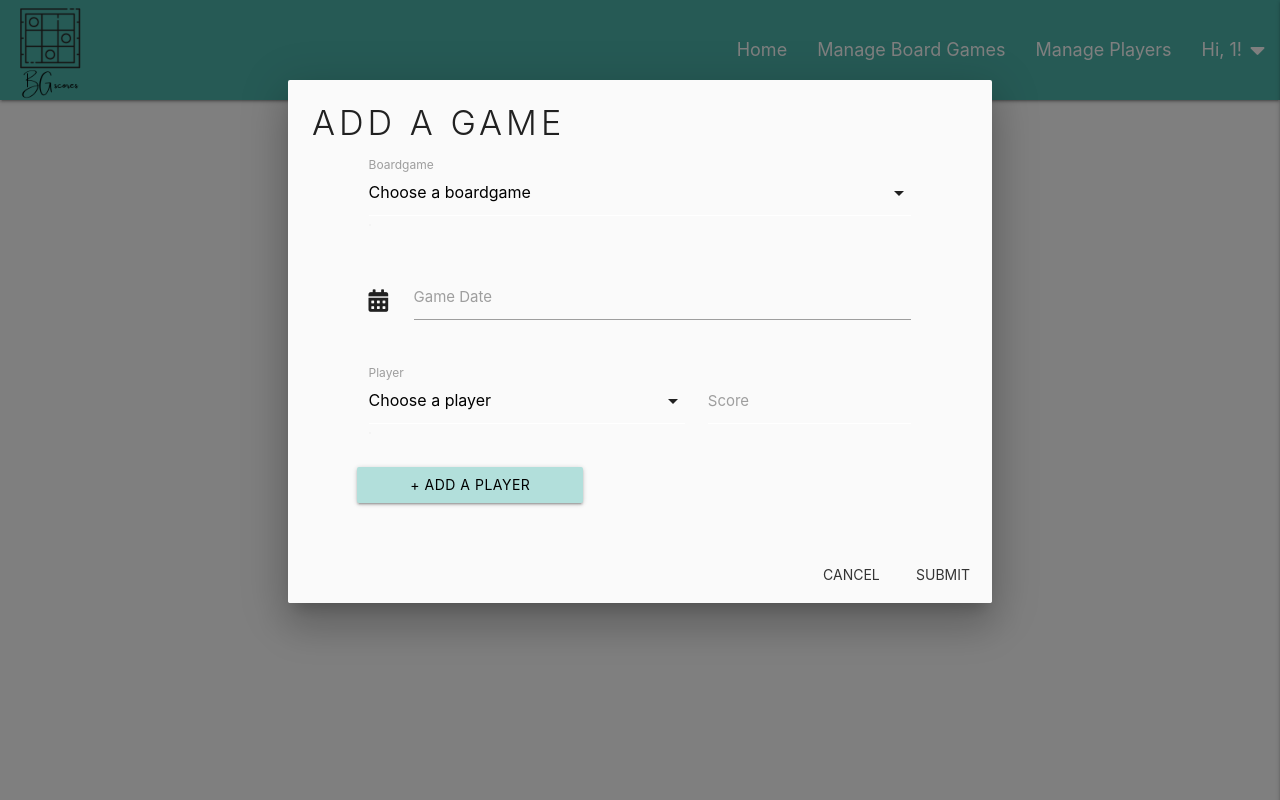
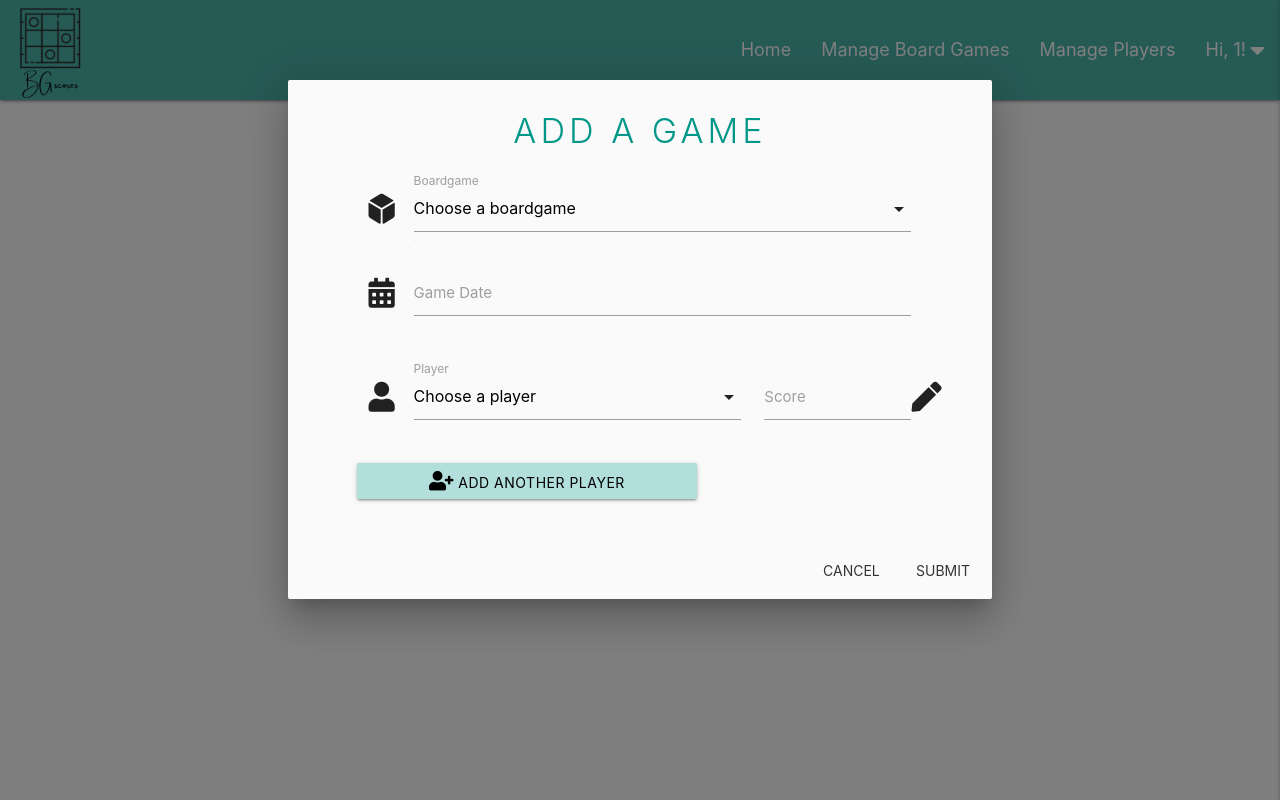
Before and after one commit to gladys-pascual/bg-scores, a Flask app: page / in a window 1280 px wide, after a click on "ADD A GAME". Run offline with Flask 2, Linux system fonts and the light colour scheme; the visitor is signed in with stand-in values (Sample User, id 1); data that the repository does not hold is empty; some libraries are stand-ins or nearby versions.

Commit message:
Add a game styling fixed, no functionality yet.

```diff
--- a/static/css/style.css
+++ b/static/css/style.css
@@ -34,7 +34,7 @@
 }
 
 .fa-icon {
-  padding-left: 8px;
+  padding-left: 4px;
 }
 
 .modal-button-wrapper{
@@ -167,17 +167,14 @@ a:-webkit-any-link:focus-visible {
   font-weight: 300;
 }
 
-.input-field .prefix{
+.input-field .login-register-icons {
   padding-top: 8px;
   font-size: 1.5rem;
 }
 
-input[type=text]:not(.browser-default) {
-  border-bottom: 1px solid white;
-}
-
 #username, #password {
   color: white;
+  border-bottom: 1px solid white;
 }
 
 .submit-btn{
@@ -218,3 +215,25 @@ input[type=text]:not(.browser-default) {
   justify-content: space-between;
   padding: 0 2vw;
 }
+
+/* add games */
+.add-game-heading{
+  padding: 8px;
+}
+
+.choose-bg{
+  margin-bottom: 0px;
+}
+
+.dropdown-icon .prefix{
+  padding-top:0px;
+}
+
+.row .player{
+  padding-right: 12px;
+}
+
+#add-game-player:hover{
+
+
+}
--- a/templates/games.html
+++ b/templates/games.html
@@ -3,17 +3,18 @@
   <!-- Modal Trigger -->
   <div class="modal-button-wrapper">
     <button class="waves-effect waves-light btn modal-trigger modal-button teal lighten-3" data-target="add_game">
-      Add a game <i class="fas fa-gamepad modal-button-icon"><span class="sr-only">game icon</span></i>
+      Add a game <i class="fas fa-dice-d6 modal-button-icon"><span class="sr-only">game icon</span></i>
     </button>
   </div>
   <!-- Add Game Modal -->
   <div id="add_game" class="modal">
     <div class="modal-content">
-      <form class="col s8 offset-s2" action="">
-        <h4>Add a game</h4>
+      <form class="col s10 offset-s1 l8 offset-l2" action="">
+        <h4 class="center add-game-heading teal-text">Add a game</h4>
         <!-- Choose a boardgame  -->
-        <div class="row">
+        <div class="row choose-bg">
           <div class="input-field col s10 offset-s1">
+            <i class="fas fa-dice-d6 prefix"></i>
             <select id="boardgame" name="boardgame" class="validate" required>
               <option value="" disabled selected>Choose a boardgame</option>
               {% for boardgame in boardgames %}
@@ -42,7 +43,8 @@
         <!-- Choose a player  -->
         <div class="row" >
           <div id="add-player-score">
-            <div class="input-field col s6 offset-s1">
+            <div class="input-field col s7 offset-s1 player">
+              <i class="fas fa-user prefix dropdown-icon"></i>
               <select id="boardgame" name="boardgame" class="validate" required>
                 <option value="" disabled selected>Choose a player</option>
                 {% for player in players %}
@@ -51,18 +53,25 @@
               </select>
               <label for="player" >Player</label>
             </div>
-            <div class="input-field col s4">
-              <input type="text" class="validate" required>
+            <div class="input-field col s3 score">
+              <input
+                id="score"
+                name="score"
+                min="0"
+                type="number"
+                class="validate"
+                required
+              >
               <label for="score">Score</label>
+              <i class="fas fa-pen prefix"></i>
             </div>
           </div>
         </div>
         <div class="row">
-          <button class="waves-effect waves-light btn teal lighten-4 black-text col s4 offset-s1" id="add-game-player">
-            + Add a player
+          <button class="waves-effect waves-light btn teal lighten-4 black-text col s10 offset-s1 m6 offset-m1" id="add-game-player">
+            <i class="fas fa-user-plus"><span class="sr-only">Plus</span></i> Add another player
           </button>
         </div>
-
       </form>
     </div>
     <div class="modal-footer">
--- a/templates/login.html
+++ b/templates/login.html
@@ -8,7 +8,7 @@
         <!-- Username -->
         <div class="row">
           <div class="input-field col s12 m10 offset-m1">
-            <i class="fas fa-user-cog prefix white-text"></i>
+            <i class="fas fa-user-cog prefix white-text login-register-icons"></i>
             <input
               id="username"
               name="username"
@@ -25,7 +25,7 @@
         <!-- Password -->
         <div class="row">
           <div class="input-field col s12 m10 offset-m1">
-            <i class="fas fa-user-lock prefix white-text"></i>
+            <i class="fas fa-user-lock prefix white-text login-register-icons"></i>
             <input
               id="password"
               name="password"
--- a/templates/register.html
+++ b/templates/register.html
@@ -8,7 +8,7 @@
         <!-- Username -->
         <div class="row">
           <div class="input-field col s12 m10 offset-m1">
-            <i class="fas fa-user-plus prefix white-text"></i>
+            <i class="fas fa-user-plus prefix white-text login-register-icons"></i>
             <input
               id="username"
               name="username"
@@ -25,7 +25,7 @@
         <!-- Password -->
         <div class="row">
           <div class="input-field col s12 m10 offset-m1">
-            <i class="fas fa-user-lock prefix white-text"></i>
+            <i class="fas fa-user-lock prefix white-text login-register-icons"></i>
             <input
               id="password"
               name="password"
```
